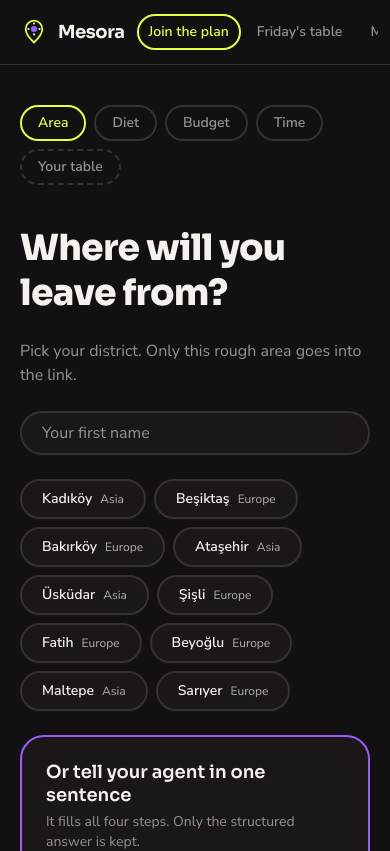
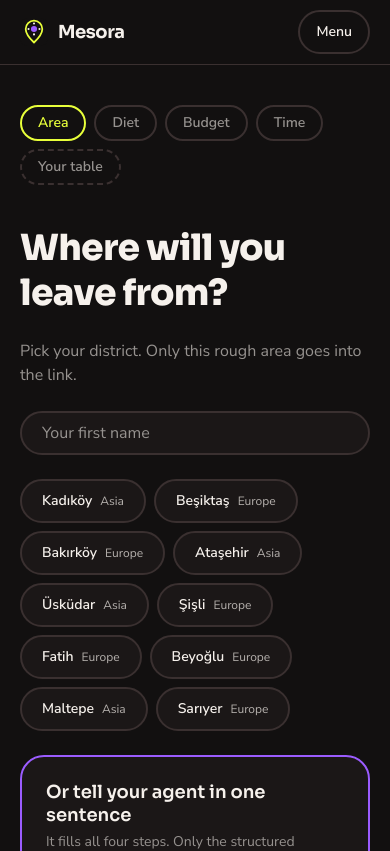
Before and after one commit to mericcintosun/mesora, a Next.js app: page /join/area in a window 390 px wide. Shown: the top 851 px of the page. Built offline with nearby package versions, Linux system fonts and the light colour scheme.

Commit message:
fix: mobile nav disclosure and responsive pass

```diff
--- a/components/fairness-scene.tsx
+++ b/components/fairness-scene.tsx
@@ -91,7 +91,7 @@ export function FairnessScene({ rows, midpointName, midpointLongest, pickName, p
 
       <ul className="space-y-4 rounded-3xl border-2 border-border bg-card p-6 sm:p-8">
         {rows.map((r, i) => (
-          <li key={r.name} className="grid grid-cols-[7rem_1fr_4.5rem] items-center gap-4 sm:grid-cols-[10rem_1fr_5rem]">
+          <li key={r.name} className="grid grid-cols-[6.5rem_minmax(0,1fr)_4.5rem] items-center gap-3 sm:grid-cols-[10rem_minmax(0,1fr)_5rem] sm:gap-4">
             <span className="leading-tight">
               <span className="block font-bold">{r.name}</span>
               <span className="text-sm text-muted-foreground">{r.districtName}</span>
--- a/components/result-view.tsx
+++ b/components/result-view.tsx
@@ -66,7 +66,7 @@ function ShareLinkButton({ group }: { group: GroupLike }) {
         {copied === "ok" ? "Link copied, paste it in the group chat" : "Copy the group link"}
       </Button>
       {/* A plain anchor keeps the #g= fragment, which only the browser ever reads. */}
-      <Button asChild size="lg" variant="ghost">
+      <Button asChild size="lg" variant="ghost" className="max-w-full whitespace-normal">
         <a href={`/result/live${hashFor(group.title, group.participants)}`}>Open it as a friend would</a>
       </Button>
       {copied === "fail" && <Badge variant="destructive">Clipboard blocked. Copy the address bar instead.</Badge>}
--- a/components/site-nav.tsx
+++ b/components/site-nav.tsx
@@ -2,6 +2,7 @@
 
 import Link from "next/link";
 import { usePathname } from "next/navigation";
+import { useEffect, useState } from "react";
 import { cn } from "@/lib/utils";
 
 const NAV = [
@@ -10,21 +11,37 @@ const NAV = [
   { href: "/about", match: "/about", label: "Method" },
 ];
 
-/** Main nav. Marks the route group you are in with aria-current="page". */
+const PANEL_ID = "site-nav-panel";
+
+function isActive(pathname: string, match: string) {
+  return pathname === match || pathname.startsWith(`${match}/`);
+}
+
+/**
+ * Main nav. Inline pills at md and up; below md a disclosure button opens a panel with
+ * the same three links. Marks the route group you are in with aria-current="page".
+ */
 export function SiteNav() {
   const pathname = usePathname() ?? "/";
+  const [open, setOpen] = useState(false);
+
+  // Close the mobile panel whenever the route changes.
+  useEffect(() => {
+    setOpen(false);
+  }, [pathname]);
+
   return (
-    <nav aria-label="Main" className="-mr-2 min-w-0 overflow-x-auto">
-      <ul className="flex items-center gap-1 whitespace-nowrap py-1 pr-2 text-sm sm:gap-3">
+    <nav aria-label="Main" className="min-w-0">
+      <ul className="hidden items-center gap-3 whitespace-nowrap text-sm md:flex">
         {NAV.map((n) => {
-          const active = pathname === n.match || pathname.startsWith(`${n.match}/`);
+          const active = isActive(pathname, n.match);
           return (
             <li key={n.href}>
               <Link
                 href={n.href}
                 aria-current={active ? "page" : undefined}
                 className={cn(
-                  "inline-flex rounded-full border-2 px-2.5 py-1.5 font-semibold focus-visible:outline-none focus-visible:ring-2 focus-visible:ring-ring sm:px-3",
+                  "inline-flex min-h-11 items-center rounded-full border-2 px-3 font-semibold focus-visible:outline-none focus-visible:ring-2 focus-visible:ring-ring",
                   active ? "border-primary text-primary" : "border-transparent text-muted-foreground hover:border-border hover:text-foreground"
                 )}
               >
@@ -34,6 +51,43 @@ export function SiteNav() {
           );
         })}
       </ul>
+
+      <button
+        type="button"
+        aria-expanded={open}
+        aria-controls={PANEL_ID}
+        onClick={() => setOpen((o) => !o)}
+        className="inline-flex min-h-11 items-center rounded-full border-2 border-border px-4 text-sm font-semibold text-foreground hover:border-primary focus-visible:outline-none focus-visible:ring-2 focus-visible:ring-ring md:hidden"
+      >
+        {open ? "Close menu" : "Menu"}
+      </button>
+
+      <div
+        id={PANEL_ID}
+        hidden={!open}
+        className="absolute inset-x-0 top-full border-b border-border bg-background px-5 pb-5 pt-3 md:hidden"
+      >
+        <ul className="space-y-2 rounded-3xl border-2 border-border bg-card p-3">
+          {NAV.map((n) => {
+            const active = isActive(pathname, n.match);
+            return (
+              <li key={n.href}>
+                <Link
+                  href={n.href}
+                  aria-current={active ? "page" : undefined}
+                  onClick={() => setOpen(false)}
+                  className={cn(
+                    "flex min-h-11 w-full items-center rounded-full border-2 px-4 font-semibold focus-visible:outline-none focus-visible:ring-2 focus-visible:ring-ring",
+                    active ? "border-primary text-primary" : "border-transparent text-foreground hover:border-border"
+                  )}
+                >
+                  {n.label}
+                </Link>
+              </li>
+            );
+          })}
+        </ul>
+      </div>
     </nav>
   );
 }
--- a/components/ui/button.tsx
+++ b/components/ui/button.tsx
@@ -19,10 +19,11 @@ const buttonVariants = cva(
           "border-2 border-border bg-card text-foreground hover:border-primary aria-pressed:border-primary aria-pressed:bg-primary aria-pressed:text-primary-foreground",
       },
       size: {
-        default: "h-10 px-5 text-sm",
+        // 44px minimum touch target on every demo-path control (h-11).
+        default: "h-11 px-5 text-sm",
         sm: "h-8 px-3.5 text-xs",
         lg: "h-12 px-7 text-base",
-        icon: "h-10 w-10",
+        icon: "h-11 w-11",
       },
     },
     defaultVariants: { variant: "default", size: "default" },
```
